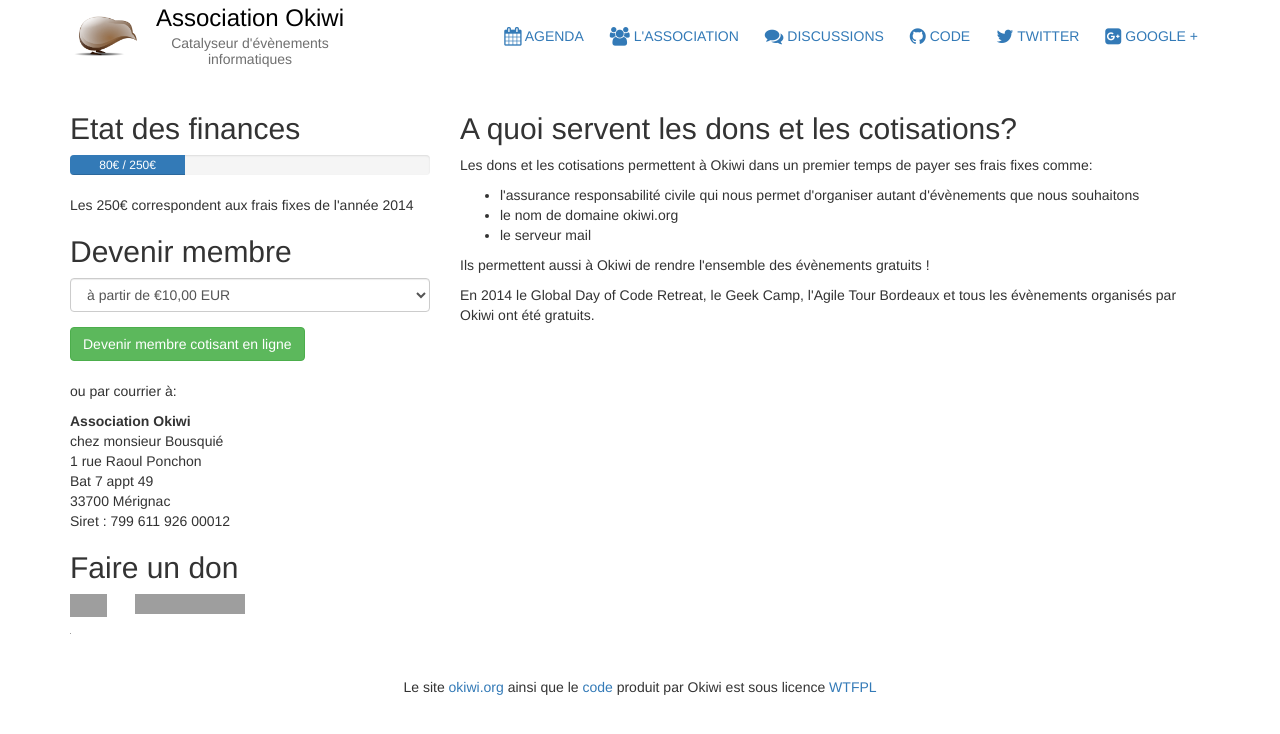
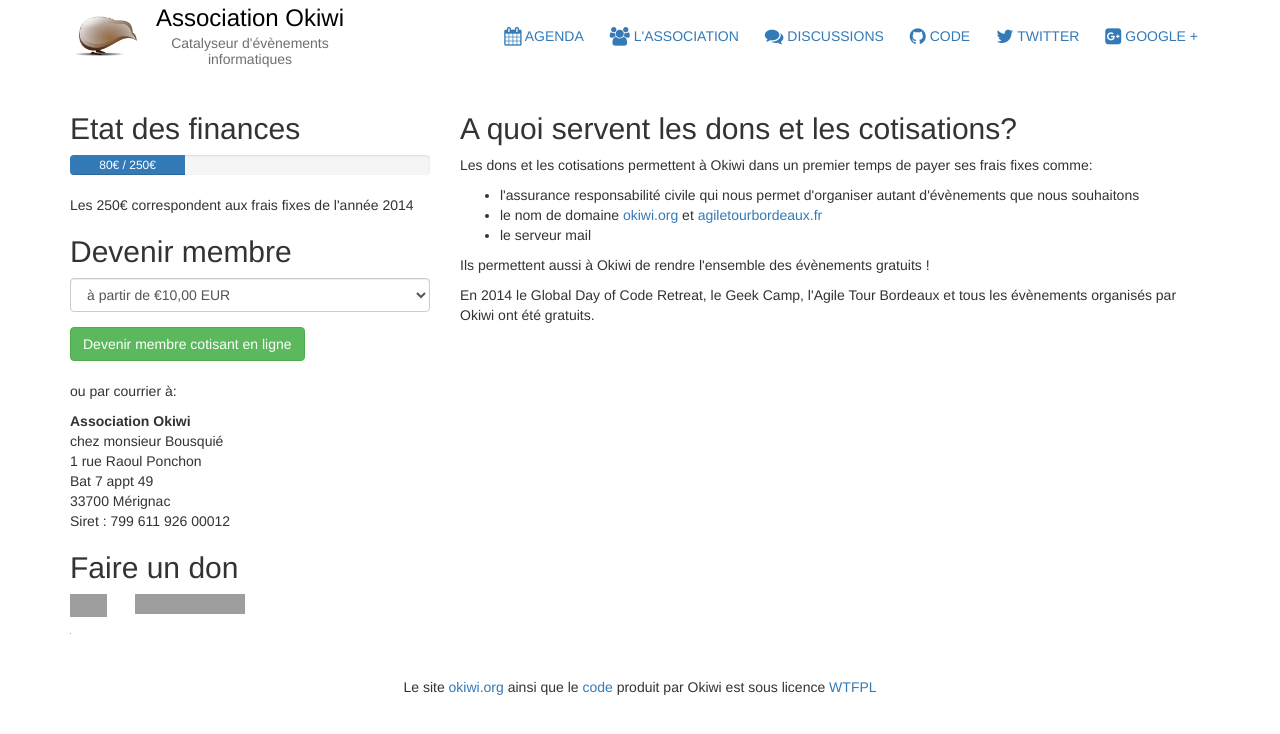
Before and after one commit to okiwi/okiwi.org, a Jekyll site: the page built from dons_et_cotisations/index.html, in a window 1280 px wide. Shown: the top 734 px of the page. Built offline with Jekyll 4.4.1, drawn with Linux system fonts in a browser that asks for light colours; nearby versions of some CDN libraries; Markdown is read by kramdown in place of the engine named in the settings; grey boxes are pictures that could not be loaded.

Commit message:
Update index.html

```diff
--- a/dons_et_cotisations/index.html
+++ b/dons_et_cotisations/index.html
@@ -89,7 +89,7 @@ title: Dons et cotisations
                     <li>l'assurance responsabilité civile qui nous permet d'organiser autant d'évènements que nous
                         souhaitons
                     </li>
-                    <li>le nom de domaine okiwi.org</li>
+                    <li>le nom de domaine <a href="http://okiwi.org/">okiwi.org</a> et <a href="http://agiletourbordeaux.fr/">agiletourbordeaux.fr</a></li>
                     <li>le serveur mail</li>
                 </ul>
                 <p>Ils permettent aussi à Okiwi de rendre l'ensemble des évènements gratuits ! </p>
```
